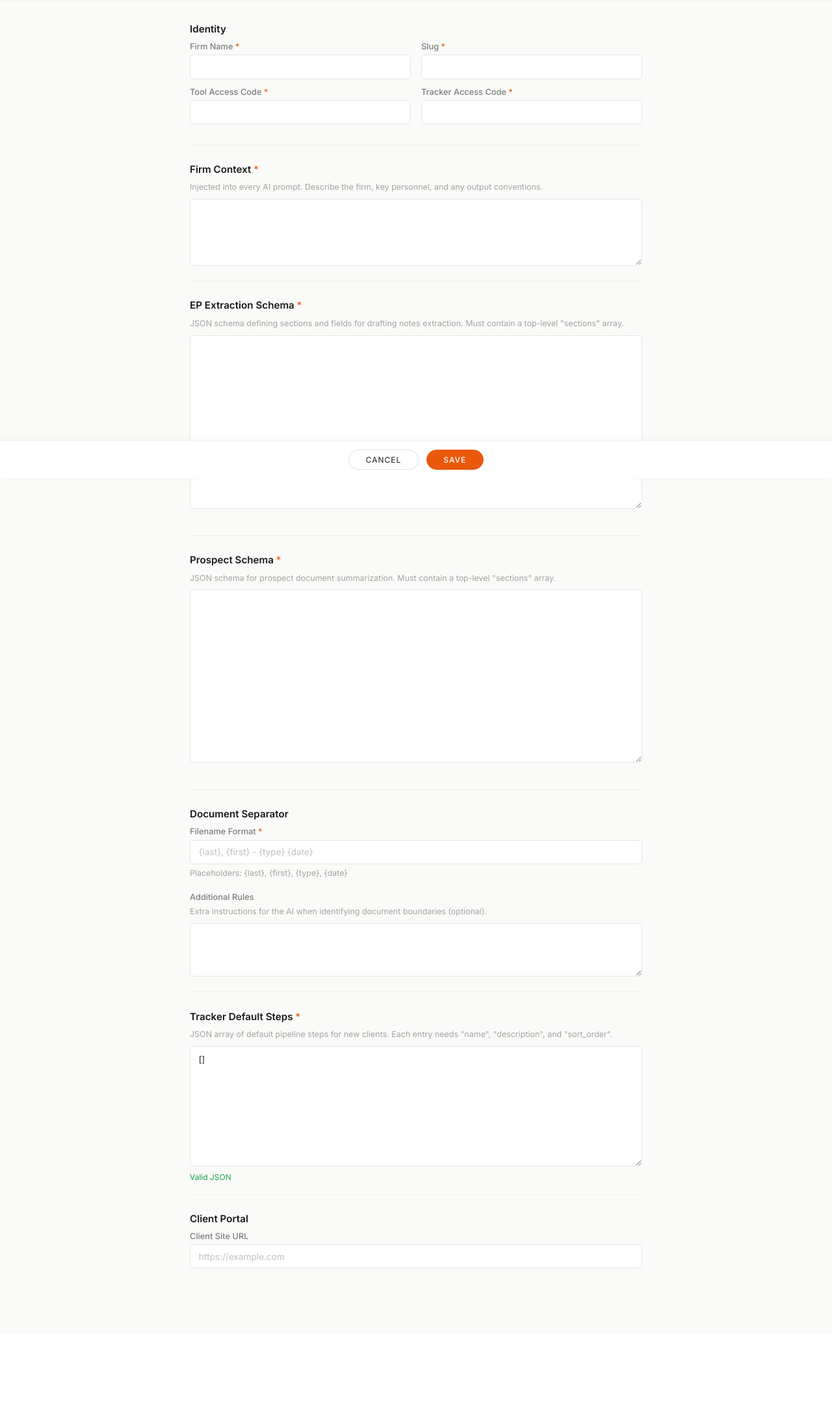
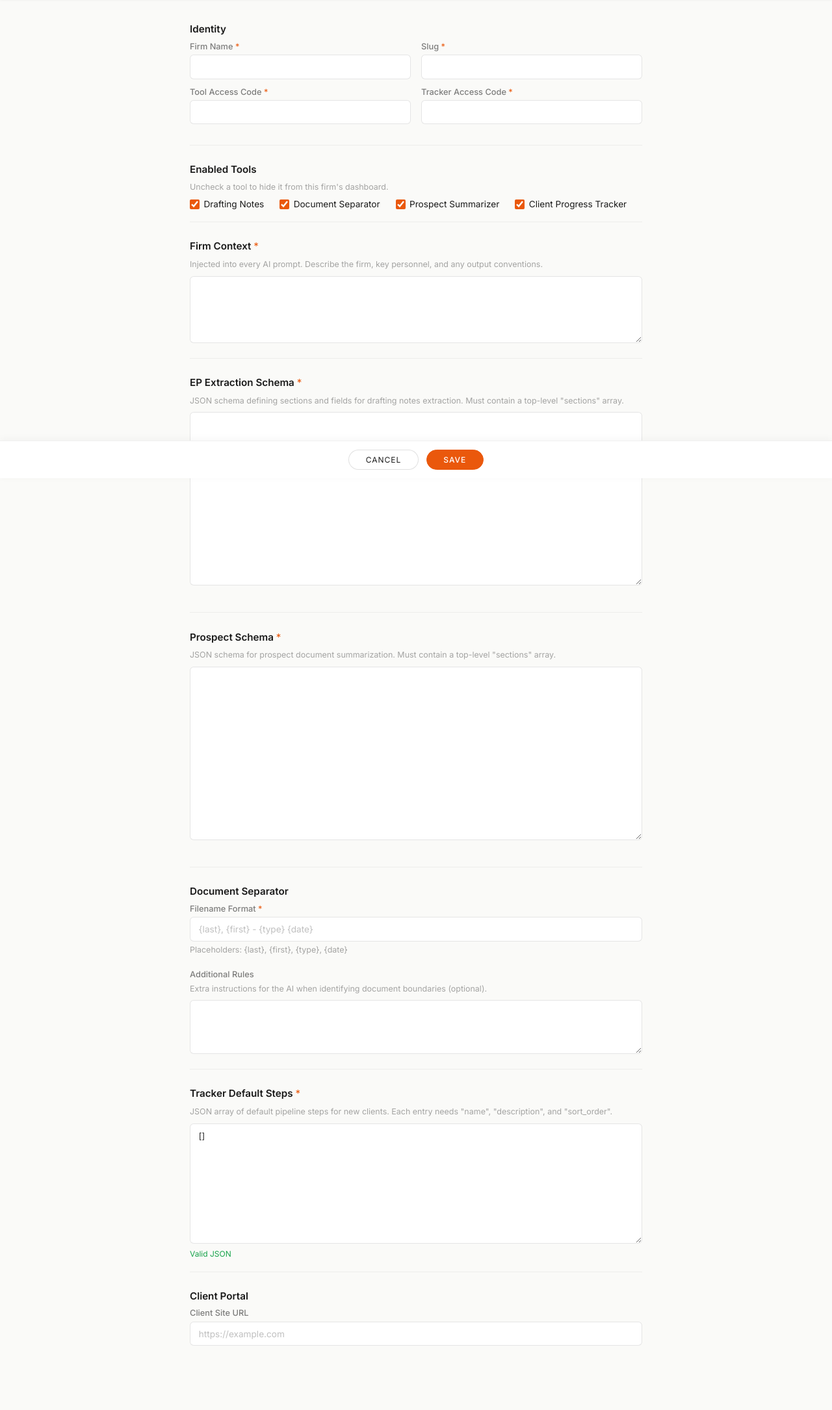
Before and after one commit to bentgalbraith/ep-intelligence, a Flask app: page /admin/firms/new in a window 1280 px wide. Shown: the part 64-2234 px from the top of the page at 65% size. Before the commit the page ends 2016 px from the top, so only its background shows below. Run offline with Flask 3, Linux system fonts and the light colour scheme; the visitor is signed in with stand-in values (Sample User, id 1); some libraries are stand-ins or nearby versions.

Commit message:
Added tool enabling/disabling

```diff
--- a/app.py
+++ b/app.py
@@ -185,6 +185,29 @@ def tracker_required(f):
     return decorated
 
 
+def _is_tool_enabled(tool_key):
+    """Check whether a tool is enabled for the current firm."""
+    firm_id = session.get("firm_id")
+    if not firm_id:
+        return True
+    config = _get_firm_config(firm_id) or {}
+    return config.get("tools_enabled", {}).get(tool_key, True)
+
+
+def tool_enabled(tool_key):
+    """Decorator that blocks access when a tool is disabled for the firm."""
+    def wrapper(f):
+        @wraps(f)
+        def decorated(*args, **kwargs):
+            if not _is_tool_enabled(tool_key):
+                if request.path.startswith("/api/"):
+                    return jsonify({"error": "This tool is not enabled for your firm."}), 403
+                return redirect(url_for("dashboard"))
+            return f(*args, **kwargs)
+        return decorated
+    return wrapper
+
+
 def admin_required(f):
     @wraps(f)
     def decorated(*args, **kwargs):
@@ -267,7 +290,10 @@ def login():
 @app.route("/dashboard")
 @login_required
 def dashboard():
-    return render_template("dashboard.html", firm_name=session.get("firm_name", ""))
+    firm_config = _get_firm_config(session.get("firm_id"))
+    tools_enabled = (firm_config or {}).get("tools_enabled", {})
+    return render_template("dashboard.html", firm_name=session.get("firm_name", ""),
+                           tools_enabled=tools_enabled)
 
 
 @app.route("/logout")
@@ -282,6 +308,7 @@ def logout():
 
 @app.route("/drafting-notes")
 @login_required
+@tool_enabled("drafting_notes")
 def drafting_notes():
     return render_template("drafting_notes.html", firm_name=session.get("firm_name", ""))
 
@@ -294,6 +321,7 @@ def ep_diagram_redirect():
 
 @app.route("/api/ep-extract", methods=["POST"])
 @login_required
+@tool_enabled("drafting_notes")
 def api_ep_extract():
     data = request.get_json()
     transcript = (data.get("transcript") or "").strip()
@@ -354,6 +382,7 @@ def api_ep_extract():
 
 @app.route("/api/ep-export-csv", methods=["POST"])
 @login_required
+@tool_enabled("drafting_notes")
 def api_ep_export_csv():
     data = request.get_json() or {}
     sections = data.get("sections") or {}
@@ -373,6 +402,7 @@ def api_ep_export_csv():
 
 @app.route("/api/ep-export-docx", methods=["POST"])
 @login_required
+@tool_enabled("drafting_notes")
 def api_ep_export_docx():
     data = request.get_json() or {}
     sections = data.get("sections") or {}
@@ -435,12 +465,14 @@ def _run_doc_separate(job_id, pdf_content, firm_id, firm_config):
 
 @app.route("/doc-separator")
 @login_required
+@tool_enabled("doc_separator")
 def doc_separator():
     return render_template("doc_separator.html", firm_name=session.get("firm_name", ""))
 
 
 @app.route("/api/doc-separate", methods=["POST"])
 @login_required
+@tool_enabled("doc_separator")
 def api_doc_separate():
     f = request.files.get("pdf")
     if not f or not f.filename.lower().endswith(".pdf"):
@@ -465,6 +497,7 @@ def api_doc_separate():
 
 @app.route("/api/doc-separate/status/<job_id>")
 @login_required
+@tool_enabled("doc_separator")
 def api_doc_separate_status(job_id):
     with _jobs_lock:
         job = _jobs.get(job_id)
@@ -487,6 +520,7 @@ def api_doc_separate_status(job_id):
 
 @app.route("/api/doc-separate/download/<token>")
 @login_required
+@tool_enabled("doc_separator")
 def api_doc_separate_download(token):
     with _jobs_lock:
         entry = _zip_cache.get(token)
@@ -503,6 +537,7 @@ def api_doc_separate_download(token):
 
 @app.route("/api/doc-separate/download/<token>/<int:doc_index>")
 @login_required
+@tool_enabled("doc_separator")
 def api_doc_separate_download_single(token, doc_index):
     with _jobs_lock:
         entry = _zip_cache.get(token)
@@ -557,6 +592,7 @@ def _run_doc_separate_redo(job_id, pdf_content, page_texts, total_pages,
 
 @app.route("/api/doc-separate/redo", methods=["POST"])
 @login_required
+@tool_enabled("doc_separator")
 def api_doc_separate_redo():
     data = request.get_json(silent=True)
     if not data:
@@ -605,6 +641,7 @@ def api_doc_separate_redo():
 
 @app.route("/prospect-summarizer")
 @login_required
+@tool_enabled("prospect_summarizer")
 def prospect_summarizer():
     return render_template("prospect_summarizer.html", firm_name=session.get("firm_name", ""))
 
@@ -628,6 +665,7 @@ def _run_prospect_summarize(job_id, pdf_contents, notes, firm_id, firm_config):
 
 @app.route("/api/prospect-summarize", methods=["POST"])
 @login_required
+@tool_enabled("prospect_summarizer")
 def api_prospect_summarize():
     files = request.files.getlist("pdfs")
     if not files or not any(f.filename for f in files):
@@ -657,6 +695,7 @@ def api_prospect_summarize():
 
 @app.route("/api/prospect-summarize/status/<job_id>")
 @login_required
+@tool_enabled("prospect_summarizer")
 def api_prospect_summarize_status(job_id):
     with _jobs_lock:
         job = _jobs.get(job_id)
@@ -675,6 +714,7 @@ def api_prospect_summarize_status(job_id):
 
 @app.route("/api/prospect-summary-docx", methods=["POST"])
 @login_required
+@tool_enabled("prospect_summarizer")
 def api_prospect_summary_docx():
     data = request.get_json() or {}
     sections = data.get("sections") or {}
@@ -707,6 +747,7 @@ def api_prospect_summary_docx():
 
 @app.route("/api/tracker-auth", methods=["POST"])
 @login_required
+@tool_enabled("tracker")
 @limiter.limit("10/minute")
 def api_tracker_auth():
     from werkzeug.security import check_password_hash
@@ -730,6 +771,7 @@ def api_tracker_auth():
 
 @app.route("/client-progress")
 @login_required
+@tool_enabled("tracker")
 def client_progress():
     if not session.get("tracker_authenticated"):
         return redirect(url_for("dashboard"))
@@ -738,6 +780,7 @@ def client_progress():
 
 @app.route("/client-progress/<client_id>")
 @login_required
+@tool_enabled("tracker")
 def client_detail(client_id):
     if not session.get("tracker_authenticated"):
         return redirect(url_for("dashboard"))
@@ -746,6 +789,7 @@ def client_detail(client_id):
 
 @app.route("/api/tracker/clients", methods=["GET"])
 @tracker_required
+@tool_enabled("tracker")
 def api_tracker_list_clients():
     firm_id = session.get("firm_id")
     return jsonify(tracker_db.list_clients(firm_id))
@@ -753,6 +797,7 @@ def api_tracker_list_clients():
 
 @app.route("/api/tracker/clients", methods=["POST"])
 @tracker_required
+@tool_enabled("tracker")
 def api_tracker_create_client():
     data = request.get_json() or {}
     name = (data.get("client_name") or "").strip()
@@ -772,6 +817,7 @@ def api_tracker_create_client():
 
 @app.route("/api/tracker/clients/<client_id>", methods=["GET"])
 @tracker_required
+@tool_enabled("tracker")
 def api_tracker_get_client(client_id):
     firm_id = session.get("firm_id")
     client = tracker_db.get_client(client_id, firm_id=firm_id)
@@ -783,6 +829,7 @@ def api_tracker_get_client(client_id):
 
 @app.route("/api/tracker/clients/<client_id>", methods=["PUT"])
 @tracker_required
+@tool_enabled("tracker")
 def api_tracker_update_client(client_id):
     data = request.get_json() or {}
     kwargs = {}
@@ -803,6 +850,7 @@ def api_tracker_update_client(client_id):
 
 @app.route("/api/tracker/clients/<client_id>", methods=["DELETE"])
 @tracker_required
+@tool_enabled("tracker")
 def api_tracker_delete_client(client_id):
     tracker_db.delete_client(client_id)
     return jsonify({"ok": True})
@@ -810,6 +858,7 @@ def api_tracker_delete_client(client_id):
 
 @app.route("/api/tracker/clients/<client_id>/steps", methods=["POST"])
 @tracker_required
+@tool_enabled("tracker")
 def api_tracker_add_step(client_id):
     data = request.get_json() or {}
     name = (data.get("name") or "").strip()
@@ -823,6 +872,7 @@ def api_tracker_add_step(client_id):
 
 @app.route("/api/tracker/steps/<step_id>", methods=["PUT"])
 @tracker_required
+@tool_enabled("tracker")
 def api_tracker_update_step(step_id):
     data = request.get_json() or {}
     tracker_db.update_step(step_id, **data)
@@ -831,6 +881,7 @@ def api_tracker_update_step(step_id):
 
 @app.route("/api/tracker/steps/<step_id>", methods=["DELETE"])
 @tracker_required
+@tool_enabled("tracker")
 def api_tracker_delete_step(step_id):
     tracker_db.delete_step(step_id)
     return jsonify({"ok": True})
@@ -838,6 +889,7 @@ def api_tracker_delete_step(step_id):
 
 @app.route("/api/tracker/clients/<client_id>/reorder", methods=["PUT"])
 @tracker_required
+@tool_enabled("tracker")
 def api_tracker_reorder_steps(client_id):
     data = request.get_json() or {}
     step_ids = data.get("step_ids", [])
@@ -1005,6 +1057,12 @@ def _parse_config_from_form(form):
     config["doc_separator_rules"] = form.get("doc_separator_rules", "").strip()
     config["doc_filename_format"] = form.get("doc_filename_format", "").strip()
     config["client_site_url"] = form.get("client_site_url", "").strip()
+    config["tools_enabled"] = {
+        "drafting_notes": bool(form.get("tool_drafting_notes")),
+        "doc_separator": bool(form.get("tool_doc_separator")),
+        "prospect_summarizer": bool(form.get("tool_prospect_summarizer")),
+        "tracker": bool(form.get("tool_tracker")),
+    }
 
     for key in ["ep_schema", "prospect_schema", "tracker_default_steps"]:
         raw = form.get(key, "").strip()
--- a/static/css/style.css
+++ b/static/css/style.css
@@ -1949,6 +1949,28 @@ a.doc-list-item--link:hover {
     color: #dc2626;
 }
 
+.admin-toggle-grid {
+    display: flex;
+    flex-wrap: wrap;
+    gap: 0.5rem 1.5rem;
+    margin-top: 0.5rem;
+}
+
+.admin-toggle {
+    display: flex;
+    align-items: center;
+    gap: 0.4rem;
+    font-size: 0.85rem;
+    color: #1a1a1a;
+    cursor: pointer;
+}
+
+.admin-toggle input[type="checkbox"] {
+    accent-color: #ea580c;
+    width: 15px;
+    height: 15px;
+}
+
 .admin-save-bar {
     position: fixed;
     bottom: 0;
--- a/templates/admin_firm_edit.html
+++ b/templates/admin_firm_edit.html
@@ -54,6 +54,18 @@
                            {% if not firm %}required{% endif %}
                            placeholder="{{ firm.tracker_access_code_plain if firm else '' }}">
                 </div>
+            </div>
+        </section>
+
+        {% set tools = cfg.get('tools_enabled', {}) %}
+        <section class="admin-section">
+            <h3 class="admin-section-title">Enabled Tools</h3>
+            <p class="admin-hint">Uncheck a tool to hide it from this firm's dashboard.</p>
+            <div class="admin-toggle-grid">
+                <label class="admin-toggle"><input type="checkbox" name="tool_drafting_notes" value="1" {{ 'checked' if tools.get('drafting_notes', true) }}> Drafting Notes</label>
+                <label class="admin-toggle"><input type="checkbox" name="tool_doc_separator" value="1" {{ 'checked' if tools.get('doc_separator', true) }}> Document Separator</label>
+                <label class="admin-toggle"><input type="checkbox" name="tool_prospect_summarizer" value="1" {{ 'checked' if tools.get('prospect_summarizer', true) }}> Prospect Summarizer</label>
+                <label class="admin-toggle"><input type="checkbox" name="tool_tracker" value="1" {{ 'checked' if tools.get('tracker', true) }}> Client Progress Tracker</label>
             </div>
         </section>
 
--- a/tracker_db.py
+++ b/tracker_db.py
@@ -185,6 +185,12 @@ def seed_firm_if_empty():
         "doc_filename_format": "{last}, {first} - {type} {date}",
         "tracker_default_steps": DEFAULT_STEPS,
         "client_site_url": "https://gwclient.com",
+        "tools_enabled": {
+            "drafting_notes": True,
+            "doc_separator": True,
+            "prospect_summarizer": True,
+            "tracker": True,
+        },
     }
 
     access_code = os.environ.get("SEED_ACCESS_CODE", "changeme")
```
Also changed, not shown: templates/dashboard.html (+11 -0 lines).
